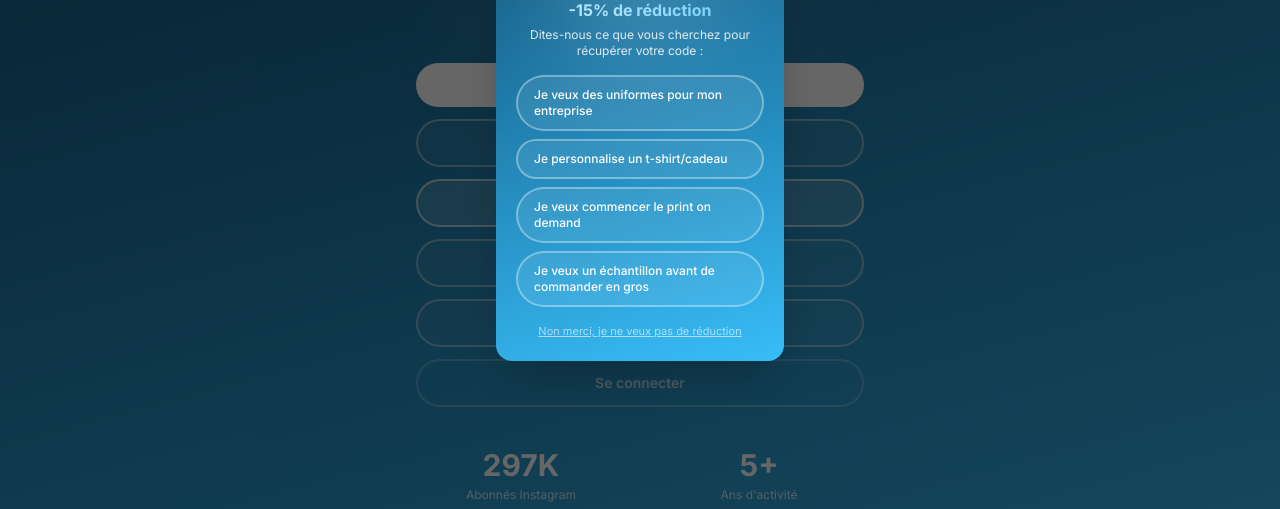
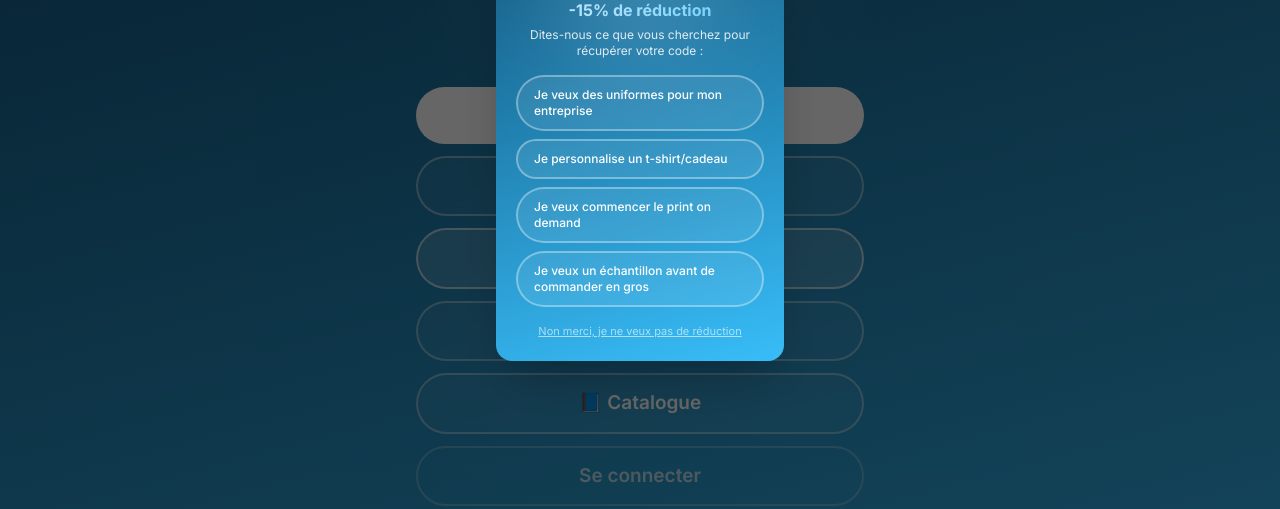
Before and after one commit to yakoumobi-sys/caractere.store, a Next.js app: page / in a window 1280 px wide. Shown: the part 291-800 px from the top of the page. Built offline with nearby package versions, Linux system fonts and the light colour scheme; no server answers; the database is empty.

Commit message:
Update HeroSection.tsx

```diff
--- a/components/sections/HeroSection.tsx
+++ b/components/sections/HeroSection.tsx
@@ -4,8 +4,11 @@ export default function HeroSection({ config }: { config?: any }) {
 
   return (
     <section
-      className="relative overflow-hidden px-6 pb-16 pt-14 text-center"
-      style={{ background: "linear-gradient(165deg, #0C4A6E 0%, #38BDF8 100%)" }}
+      className="relative overflow-hidden px-6 pb-16 text-center"
+      style={{
+        background: "linear-gradient(165deg, #0C4A6E 0%, #38BDF8 100%)",
+        paddingTop: "56px", // hauteur exacte de la navbar fixe
+      }}
     >
       <div
         className="pointer-events-none absolute left-1/2 top-16 h-80 w-80 -translate-x-1/2 rounded-full"
@@ -15,7 +18,7 @@ export default function HeroSection({ config }: { config?: any }) {
         }}
       />
 
-      <div className="relative z-10 mx-auto max-w-md">
+      <div className="relative z-10 mx-auto max-w-md pt-6">
         <img
           src={LOGO_URL}
           alt="Caractere"
@@ -39,7 +42,7 @@ export default function HeroSection({ config }: { config?: any }) {
         <div className="flex flex-col gap-3">
           <a
             href="/configurateur"
-            className="rounded-full bg-white py-3 text-sm font-semibold no-underline transition"
+            className="rounded-full bg-white py-3.5 text-[19px] font-semibold no-underline transition"
             style={{ color: "#0C4A6E" }}
           >
             Configurer ma commande
@@ -47,7 +50,7 @@ export default function HeroSection({ config }: { config?: any }) {
 
           <a
             href="/designer"
-            className="rounded-full border-2 py-3 text-sm font-semibold text-white no-underline backdrop-blur-sm transition"
+            className="rounded-full border-2 py-3.5 text-[19px] font-semibold text-white no-underline backdrop-blur-sm transition"
             style={{
               borderColor: "rgba(255,255,255,0.4)",
               backgroundColor: "rgba(255,255,255,0.05)",
@@ -58,7 +61,7 @@ export default function HeroSection({ config }: { config?: any }) {
 
           <a
             href="/produits"
-            className="rounded-full py-3 text-sm font-semibold no-underline border-2 backdrop-blur-sm transition"
+            className="rounded-full py-3.5 text-[19px] font-semibold no-underline border-2 backdrop-blur-sm transition"
             style={{
               borderColor: "rgba(255,255,255,0.6)",
               backgroundColor: "rgba(255,255,255,0.15)",
@@ -69,33 +72,33 @@ export default function HeroSection({ config }: { config?: any }) {
           </a>
 
           <a
-            href="/entreprises"
-            className="rounded-full border-2 py-3 text-sm font-semibold no-underline backdrop-blur-sm transition"
+            href="/collection"
+            className="rounded-full border-2 py-3.5 text-[19px] font-semibold no-underline backdrop-blur-sm transition"
             style={{
               borderColor: "rgba(255,255,255,0.4)",
               backgroundColor: "rgba(255,255,255,0.05)",
               color: "#fff",
             }}
           >
-            Packs entreprise ✦
+            Collection ✦
           </a>
 
           <a
             href="/catalogue"
             target="_blank"
-            className="rounded-full border-2 py-3 text-sm font-semibold no-underline backdrop-blur-sm transition"
+            className="rounded-full border-2 py-3.5 text-[19px] font-semibold no-underline backdrop-blur-sm transition"
             style={{
               borderColor: "rgba(255,255,255,0.4)",
               backgroundColor: "rgba(255,255,255,0.05)",
               color: "#fff",
             }}
           >
-            📘 Catalogue 2025–2026
+            📘 Catalogue
           </a>
 
           <a
             href="/auth/login"
-            className="rounded-full border-2 py-3 text-sm font-semibold no-underline"
+            className="rounded-full border-2 py-3.5 text-[19px] font-semibold no-underline"
             style={{
               borderColor: "rgba(255,255,255,0.25)",
               backgroundColor: "transparent",
@@ -109,9 +112,9 @@ export default function HeroSection({ config }: { config?: any }) {
         <div className="mt-10 grid grid-cols-2 gap-7">
           {[
             { value: "297K", label: "Abonnés Instagram" },
-            { value: "5+", label: "Ans d'activité" },
-            { value: "3-5j", label: "Délai production" },
-            { value: "1", label: "Pièce minimum" },
+            { value: "5+",   label: "Ans d'activité"   },
+            { value: "3-5j", label: "Délai production"  },
+            { value: "1",    label: "Pièce minimum"     },
           ].map((stat) => (
             <div key={stat.label}>
               <p className="text-3xl font-extrabold text-white">{stat.value}</p>
```
